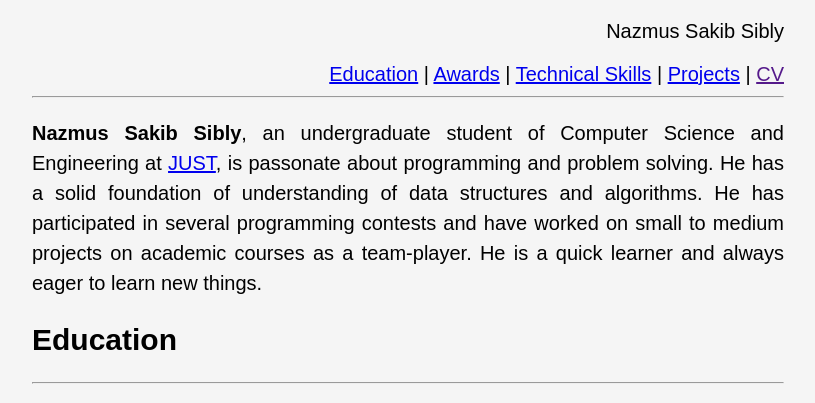
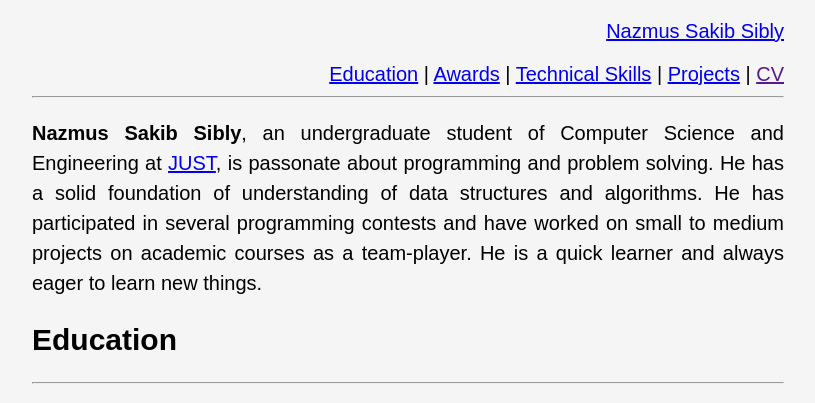
Before and after one commit to SakibSibly/mysite, a Django app: page / in a window 1280 px wide. Shown: the top 403 px of the page, without its empty margins (232-1047 px from the left). Run offline with Django 4.2, Linux system fonts and the light colour scheme.

Commit message:
links to owner name fixed

```diff
--- a/home/templates/home/index.html
+++ b/home/templates/home/index.html
@@ -14,14 +14,14 @@
 <body>
     <div class="main">
         <header>
-            <p><a href=""></a>Nazmus Sakib Sibly</p>
+            <p><a href="#intro">Nazmus Sakib Sibly</a></p>
             <span>
                 <a href="#education">Education</a> | <a href="#awards">Awards</a> | <a href="#skills">Technical Skills</a> | <a
                     href="#projects">Projects</a> | <a href="">CV</a>
             </span>
             <hr>
         </header>
-        <p class="intro">
+        <p id="intro" class="intro">
             <b>Nazmus Sakib Sibly</b>, an undergraduate student of Computer Science and Engineering at <a
             href="https://just.edu.bd/" target="_blank">JUST</a>, is passonate about programming and problem solving. He has a solid
             foundation of understanding of data structures and algorithms. He has participated in several programming
```
